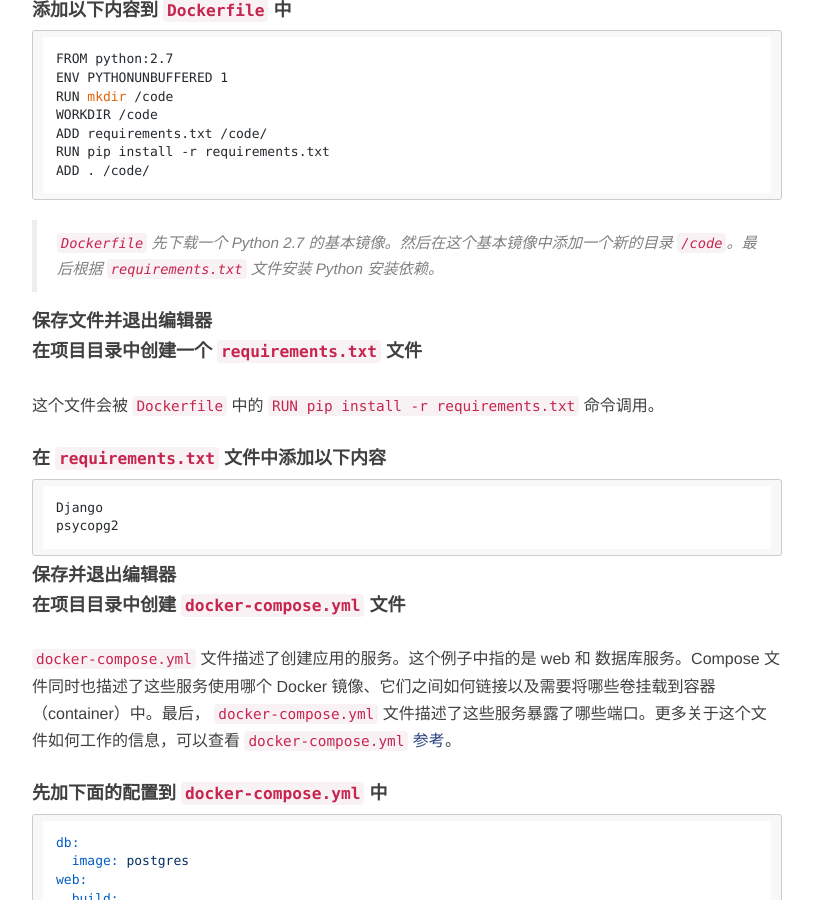
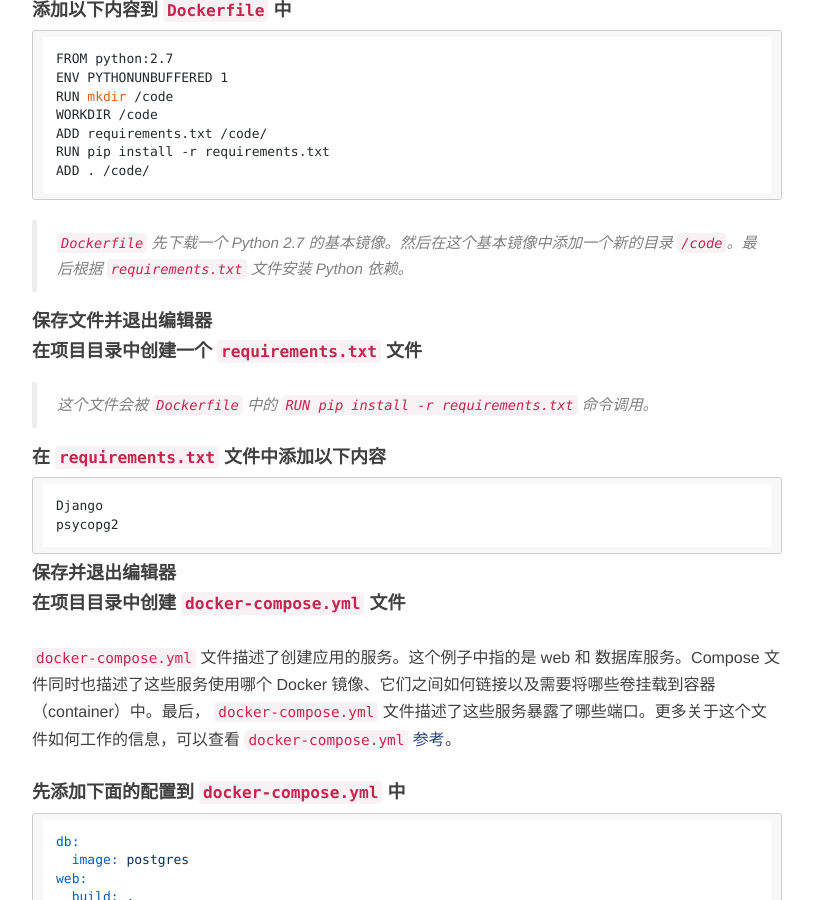
Before and after one commit to blkart/blkart.github.io, a Jekyll site: the page built from _posts/2016-01-12-docker-compose-with-django.md, in a window 1280 px wide and 900 px high, scrolled down 1123 px. Shown: the whole window, without its empty margins (233-1046 px from the left). Built offline with Jekyll 4.4.1, drawn with Linux system fonts in a browser that asks for light colours; nearby versions of some CDN libraries; comment, search, counter and statistics services are not loaded.

Commit message:
fix docker-compose-with-django
Signed-off-by: blkart <blkart.org@gmail.com>

````diff
--- a/_posts/2016-01-12-docker-compose-with-django.md
+++ b/_posts/2016-01-12-docker-compose-with-django.md
@@ -34,13 +34,13 @@ PS: 来几个用例，[原文链接](https://docs.docker.com/compose/django/)
     RUN pip install -r requirements.txt
     ADD . /code/
 
-> ```Dockerfile``` 先下载一个 Python 2.7 的基本镜像。然后在这个基本镜像中添加一个新的目录 ```/code```。最后根据 ```requirements.txt``` 文件安装 Python 安装依赖。
+> ```Dockerfile``` 先下载一个 Python 2.7 的基本镜像。然后在这个基本镜像中添加一个新的目录 ```/code```。最后根据 ```requirements.txt``` 文件安装 Python 依赖。
 
 #### 保存文件并退出编辑器
 
 #### 在项目目录中创建一个 ```requirements.txt``` 文件
 
-这个文件会被 ```Dockerfile``` 中的 ```RUN pip install -r requirements.txt``` 命令调用。
+> 这个文件会被 ```Dockerfile``` 中的 ```RUN pip install -r requirements.txt``` 命令调用。
 
 #### 在 ```requirements.txt``` 文件中添加以下内容
 
@@ -53,7 +53,7 @@ PS: 来几个用例，[原文链接](https://docs.docker.com/compose/django/)
 
 ```docker-compose.yml``` 文件描述了创建应用的服务。这个例子中指的是 web 和 数据库服务。Compose 文件同时也描述了这些服务使用哪个 Docker 镜像、它们之间如何链接以及需要将哪些卷挂载到容器（container）中。最后， ```docker-compose.yml``` 文件描述了这些服务暴露了哪些端口。更多关于这个文件如何工作的信息，可以查看 ```docker-compose.yml``` [参考](https://docs.docker.com/compose/compose-file/)。
 
-#### 先加下面的配置到 ```docker-compose.yml``` 中
+#### 先添加下面的配置到 ```docker-compose.yml``` 中
 
     db:
       image: postgres
````
